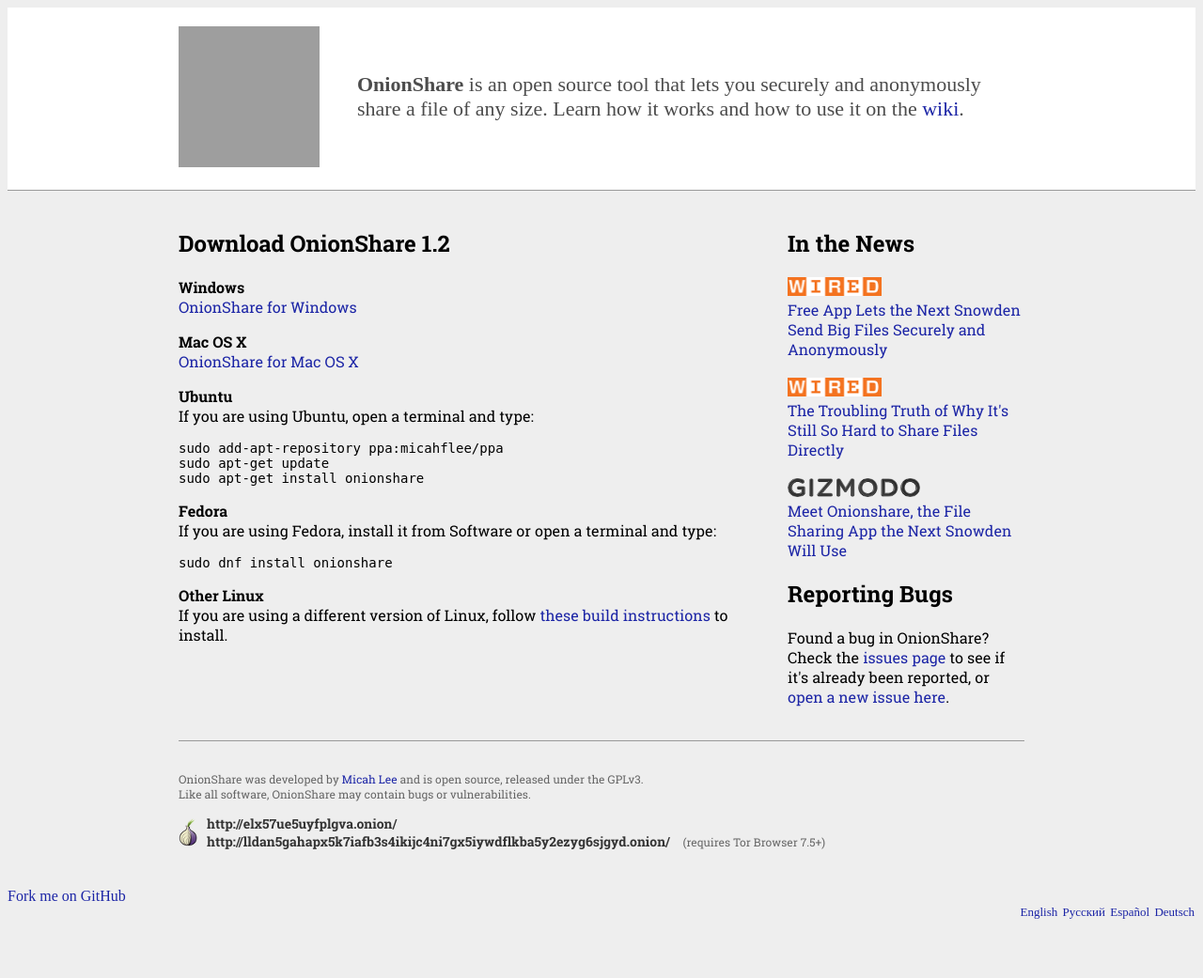
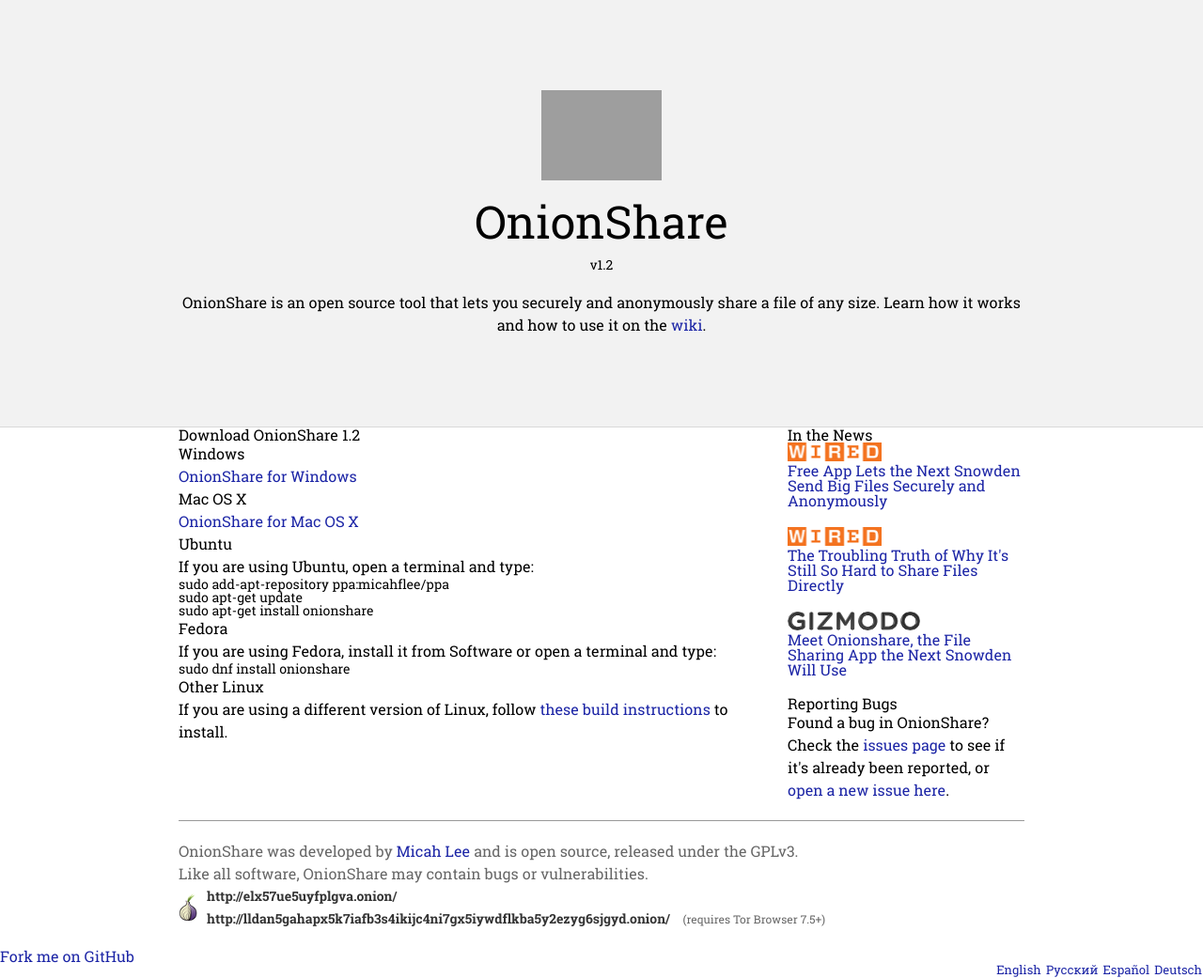
Before and after one commit to onionshare/onionshare-website, a PHP site: page / in a window 1280 px wide. Shown: the whole page at 94% size. Before the commit the page ends 978 px from the top, so only its background shows below. Run offline with PHP 8.4, Linux system fonts and the light colour scheme; some libraries are stand-ins or nearby versions; grey boxes are pictures that could not be loaded.

Commit message:
Intro
Updates to layout of intro section

```diff
--- /dev/null
+++ b/assets/css/reset.css
@@ -0,0 +1,48 @@
+/* http://meyerweb.com/eric/tools/css/reset/
+   v2.0 | 20110126
+   License: none (public domain)
+*/
+
+html, body, div, span, applet, object, iframe,
+h1, h2, h3, h4, h5, h6, p, blockquote, pre,
+a, abbr, acronym, address, big, cite, code,
+del, dfn, em, img, ins, kbd, q, s, samp,
+small, strike, strong, sub, sup, tt, var,
+b, u, i, center,
+dl, dt, dd, ol, ul, li,
+fieldset, form, label, legend,
+table, caption, tbody, tfoot, thead, tr, th, td,
+article, aside, canvas, details, embed,
+figure, figcaption, footer, header, hgroup,
+menu, nav, output, ruby, section, summary,
+time, mark, audio, video {
+	margin: 0;
+	padding: 0;
+	border: 0;
+	font-size: 100%;
+	font: inherit;
+	vertical-align: baseline;
+}
+/* HTML5 display-role reset for older browsers */
+article, aside, details, figcaption, figure,
+footer, header, hgroup, menu, nav, section {
+	display: block;
+}
+body {
+	line-height: 1;
+}
+ol, ul {
+	list-style: none;
+}
+blockquote, q {
+	quotes: none;
+}
+blockquote:before, blockquote:after,
+q:before, q:after {
+	content: '';
+	content: none;
+}
+table {
+	border-collapse: collapse;
+	border-spacing: 0;
+}
--- a/assets/css/style.css
+++ b/assets/css/style.css
@@ -12,7 +12,21 @@
 }
 
 body{
-  background-color: #eee;
+}
+
+html {
+  font-family: 'Roboto Slab';
+}
+
+h1 {
+  font-size: 3rem;
+  line-height: 3.25rem;
+  margin-bottom: .5rem;
+}
+
+p {
+  font-size: 1rem;
+  line-height: 1.5rem;
 }
 
 a:link, a:visited {
@@ -43,31 +57,27 @@
 }
 
 #wrapper {
-  padding: 20px;
-  font-family: 'Roboto Slab';
+  width: 906px;
+  margin: 0 auto;
 }
 
-#header-wrapper {
-  background-color: #ffffff;
-  border-bottom: 1px solid #999;
+/*INTRO*/
+
+#intro {
+  background-color: rgba(0, 0, 0, 0.05);
+  border-bottom: 1px solid rgba(0, 0, 0, 0.1);
+  text-align: center;
+  padding: 6rem 0;
 }
-#header {
-  padding-bottom: 20px;
-  margin-bottom: 20px;
-  padding: 20px;
+
+#intro img {
+  width: 8rem;
+  margin-bottom: 1rem;
 }
-#header #logo {
-  text-align: center;
-}
-#header #logo img {
-  width: 70%;
-  max-width: 300px;
-}
-#header #slogan {
-  margin-top: 20px;
-  font-size: 22px;
-  color: #4c4c4c;
-  font-family: serif;
+
+#intro .secondary {
+  font-size: .875rem;
+  margin-bottom: 1rem;
 }
 
 #news {
--- a/index.html
+++ b/index.html
@@ -26,10 +26,12 @@
 
   <body>
 
-    <div id="header-wrapper">
-      <div id="header">
-        <div id="logo"><img src="assets/img/logo.png" title="OnionShare" /></div>
-        <div id="slogan" data-l10n="slogan"><strong>OnionShare</strong> is an open source tool that lets you securely and anonymously share a file of any size. Learn how it works and how to use it on the <a href="https://github.com/micahflee/onionshare/wiki">wiki</a>.</div>
+    <div id="intro">
+      <div id="wrapper">
+        <img src="assets/img/logo.png" title="OnionShare" />
+        <h1>OnionShare</h1>
+        <p class="secondary">v1.2</p>
+        <p data-l10n="slogan">OnionShare is an open source tool that lets you securely and anonymously share a file of any size. Learn how it works and how to use it on the <a href="https://github.com/micahflee/onionshare/wiki" target="_blank">wiki</a>.</p>
         <div class="clear"></div>
       </div>
     </div>
```
